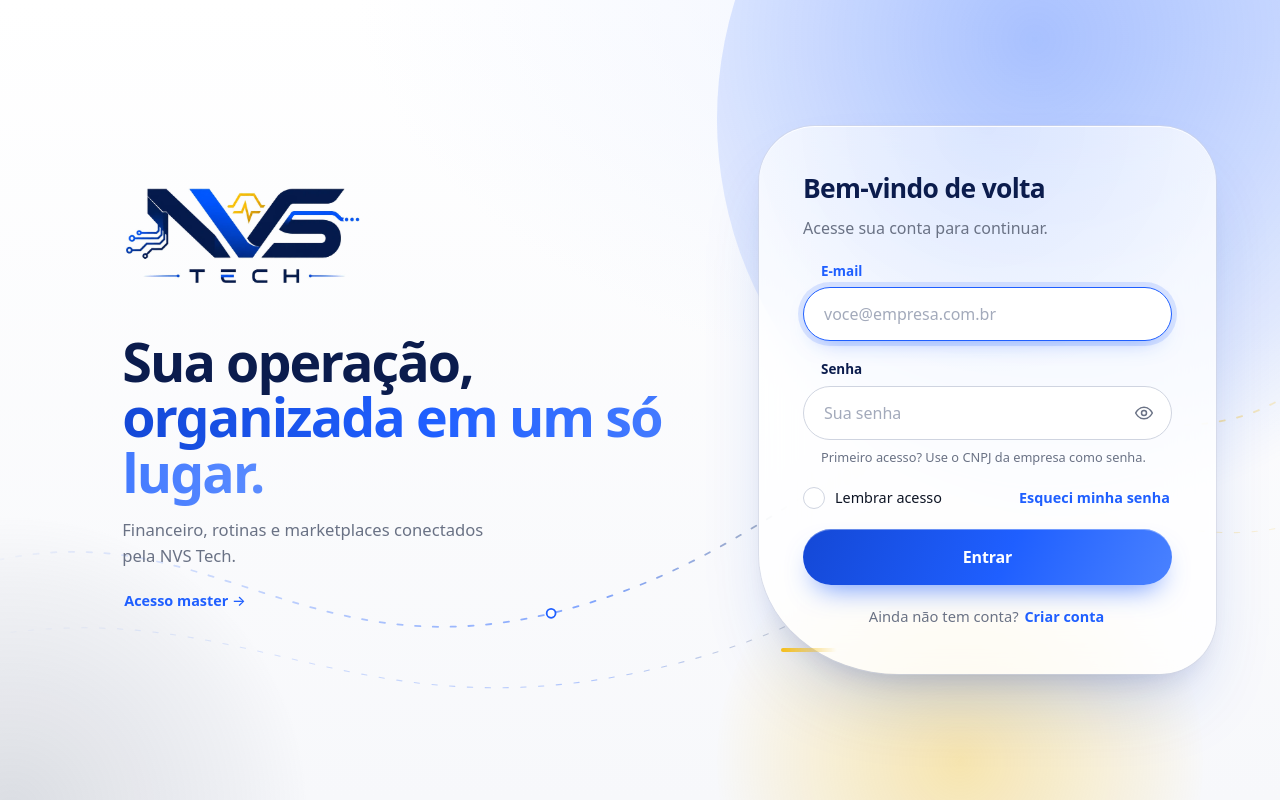
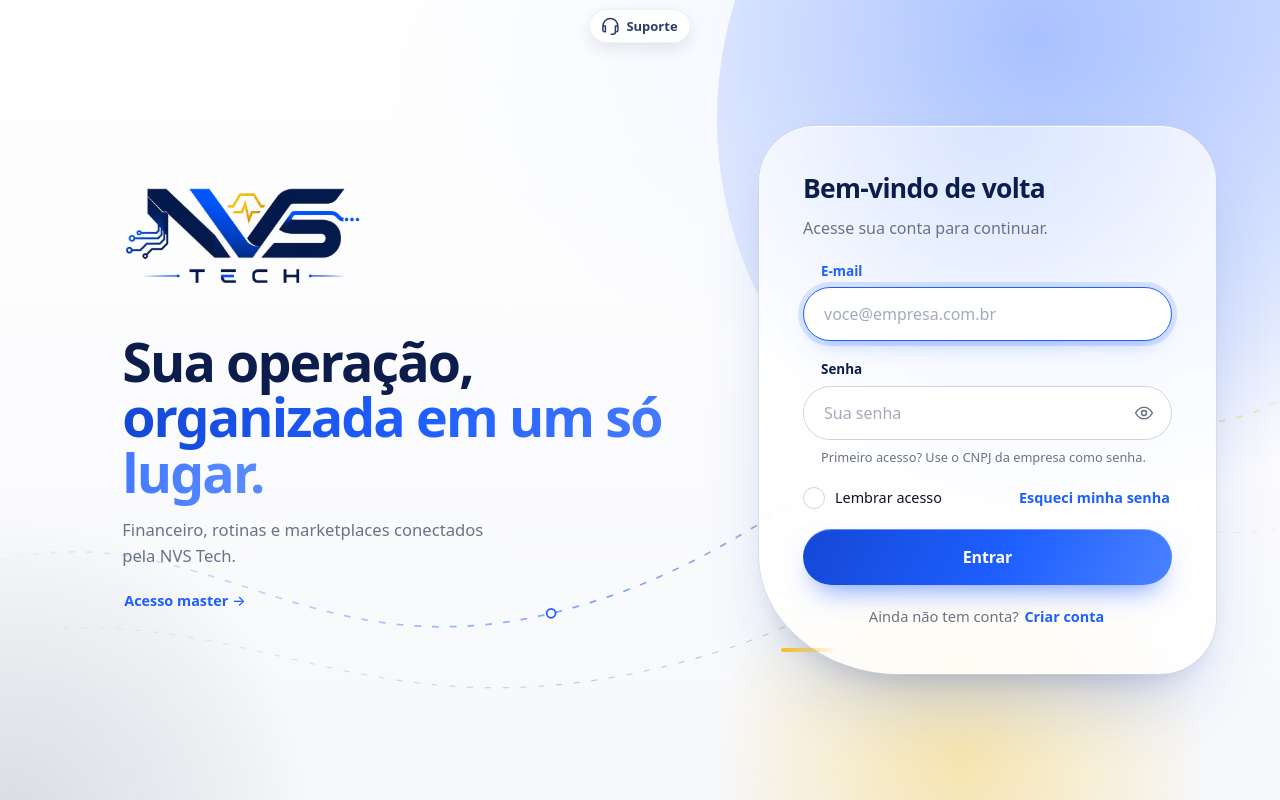
Before and after one commit to MatheusMansano06/NVS-SISTEMA, a React (Vite) app in the folder apps/web/: page / in a window 1280 px wide. Built offline with nearby package versions, Linux system fonts and the light colour scheme; no server answers.

Commit message:
feat(web): botão de suporte no topo de todas as telas
Fone de ouvido fixo no topo abre o WhatsApp do suporte com mensagem
pronta para relatar erro.

Co-Authored-By: Claude Opus 5.5 <noreply@anthropic.com>

```diff
--- a/apps/web/src/App.tsx
+++ b/apps/web/src/App.tsx
@@ -8,6 +8,7 @@ import { onboardingApi } from './modules/onboarding/onboarding-api';
 import { usePath } from './app/router';
 import { AppShell } from './app/AppShell';
 import { FeatureGate, useFeatures } from './shared/features';
+import { SupportButton } from './shared/ui/SupportButton';
 import type { PersonSessionDto, TeamDto } from '@nvs/shared';
 import { PersonProvider } from './modules/operation/PersonContext';
 import { PinChange } from './modules/operation/PinChange';
@@ -198,6 +199,7 @@ export function App() {
   }
   return (
     <AuthProvider>
+      <SupportButton />
       <Router />
     </AuthProvider>
   );
--- /dev/null
+++ b/apps/web/src/shared/ui/SupportButton.tsx
@@ -0,0 +1,25 @@
+import './support.css';
+
+/** Suporte (por enquanto o WhatsApp pessoal do Matheus, poucas pessoas usando). */
+const SUPPORT_WHATSAPP = '5519997292504';
+const SUPPORT_MESSAGE = 'Olá! Encontrei um erro no NVS Tech:';
+
+/** Fone de ouvido fixo no topo de todas as telas: abre o WhatsApp do suporte para relatar um erro. */
+export function SupportButton() {
+  const href = `https://wa.me/${SUPPORT_WHATSAPP}?text=${encodeURIComponent(SUPPORT_MESSAGE)}`;
+  return (
+    <a
+      className="support-fab"
+      href={href}
+      target="_blank"
+      rel="noopener noreferrer"
+      title="Encontrou algum erro? Fale com o suporte — (19) 99729-2504"
+      aria-label="Relatar erro ao suporte pelo WhatsApp"
+    >
+      <svg viewBox="0 0 24 24" width={20} height={20} fill="none" stroke="currentColor" strokeWidth="1.8" strokeLinecap="round" strokeLinejoin="round" aria-hidden="true">
+        <path d="M3 14v-2a9 9 0 0 1 18 0v2M21 14v3a2 2 0 0 1-2 2h-1v-7h3zM3 14v3a2 2 0 0 0 2 2h1v-7H3zM18 19a3 3 0 0 1-3 3h-2" />
+      </svg>
+      <span>Suporte</span>
+    </a>
+  );
+}
--- /dev/null
+++ b/apps/web/src/shared/ui/support.css
@@ -0,0 +1,35 @@
+/* Botão de suporte: fixo no topo, centralizado, para não cobrir as ações dos cabeçalhos das telas */
+.support-fab {
+  position: fixed;
+  top: 10px;
+  left: 50%;
+  transform: translateX(-50%);
+  z-index: 900;
+  display: inline-flex;
+  align-items: center;
+  gap: 6px;
+  padding: 6px 12px 6px 10px;
+  border-radius: 999px;
+  background: var(--surface);
+  color: var(--navy);
+  font: 600 13px/1 var(--font);
+  text-decoration: none;
+  box-shadow: 0 0 0 1px var(--gray-100), 0 6px 18px rgb(11 28 77 / 0.12);
+  opacity: 0.85;
+  transition: opacity 0.15s, box-shadow 0.15s;
+}
+.support-fab:hover,
+.support-fab:focus-visible {
+  opacity: 1;
+  color: var(--blue);
+  box-shadow: 0 0 0 1px var(--blue-soft), 0 8px 22px rgb(31 95 255 / 0.2);
+}
+:root[data-theme='dark'] .support-fab { color: var(--ink); }
+
+/* Celular: só o ícone, para não brigar com o cabeçalho */
+@media (max-width: 640px) {
+  .support-fab { padding: 8px; }
+  .support-fab span { display: none; }
+}
+
+@media print { .support-fab { display: none; } }
```
